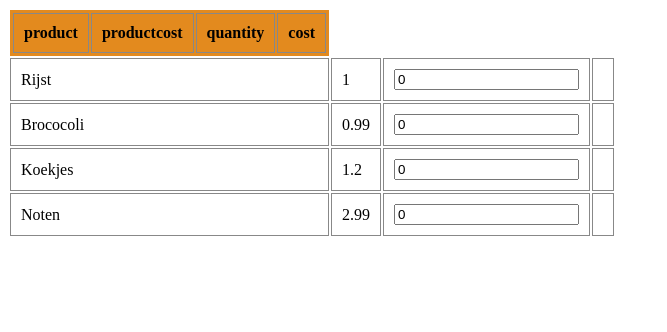
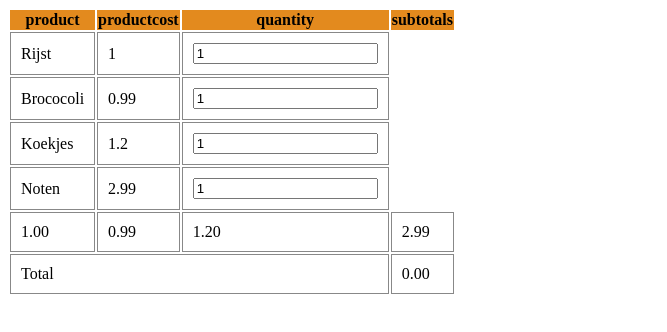
Before and after one commit to Marc-Elz/vue-boodschappenlijst, a Vue app: page / in a window 1280 px wide. Shown: the top 332 px of the page, without its empty margins (0-667 px from the left). Built offline with nearby package versions, Linux system fonts and the light colour scheme.

Commit message:
Not Functional: computing subtotals

```diff
--- a/src/App.vue
+++ b/src/App.vue
@@ -1,28 +1,65 @@
 <script setup>
-import {ref, computed} from 'vue'
+import {ref, computed} from 'vue';
 
 const products = ref([
-    {name: "Rijst", price: 1.0},
-    {name: "Brococoli", price: 0.99},
-    {name: "Koekjes", price: 1.20},
-    {name: "Noten", price: 2.99}
-])
+    {name: 'Rijst', price: 1.0, quantity: 1},
+    {name: 'Brococoli', price: 0.99, quantity: 1},
+    {name: 'Koekjes', price: 1.2, quantity: 1},
+    {name: 'Noten', price: 2.99, quantity: 1},
+]);
 
-const productSubtotals = computed(() => {
-    return products.value.price * products.value.quantity
+const productSubTotals = computed(() => {
+    const subTotalArray = [];
+    for (const key in products.value) {
+        subTotalArray.push(computeSubTotal(products.value[key]));
+    }
+    console.log(subTotalArray);
+    return subTotalArray;
+
+    const subTotals = new Map();
+    for (const key in products.value) {
+        subTotals.set(key, computeSubTotal(products.value[key]));
+    }
+    console.log('subtotal: ' + subTotals.get(0));
+
+    console.log(Array.from(subTotals.values()));
+    console.log(subTotals.size);
+
+    return subTotals;
 });
 
+const productTotal = computed(() => {
+    return Array.from(productSubTotals)
+        .reduce((acc, subtotal) => acc + subtotal, 0)
+        .toFixed(2);
+});
+
+const computeSubTotal = product => {
+    return (+product.price * +product.quantity).toFixed(2);
+};
 </script>
 
 <template>
+    <table>
+        <tr>
+            <th>product</th>
+            <th>productcost</th>
+            <th>quantity</th>
+            <th>subtotals</th>
+        </tr>
+        <tr v-for="(product, index) in products" :key="index">
+            <td>{{ product.name }}</td>
+            <td>{{ product.price }}</td>
+            <td><input type="number" v-model="product.quantity" min="0" value="0" /></td>
 
-    <table>
-        <th> <td>product</td><td>productcost</td><td>quantity</td><td>cost</td> </th>
-        <tr v-for="(product, index) in products" :key="index">
-            <td>{{ product.name }} </td>
-            <td>{{product.price}} </td>
-            <td><input type="number" min="0" value="0"></td>
-            <td>{{ productSubtotals[index] }}</td>
+            <!--- Have to add the subtotals in the same row-->
+        </tr>
+        <td v-for="(subTotal, index) in productSubTotals" :key="index">
+            {{ subTotal }}
+        </td>
+        <tr>
+            <td colspan="3">Total</td>
+            <td>{{ productTotal }}</td>
         </tr>
     </table>
 </template>
```
